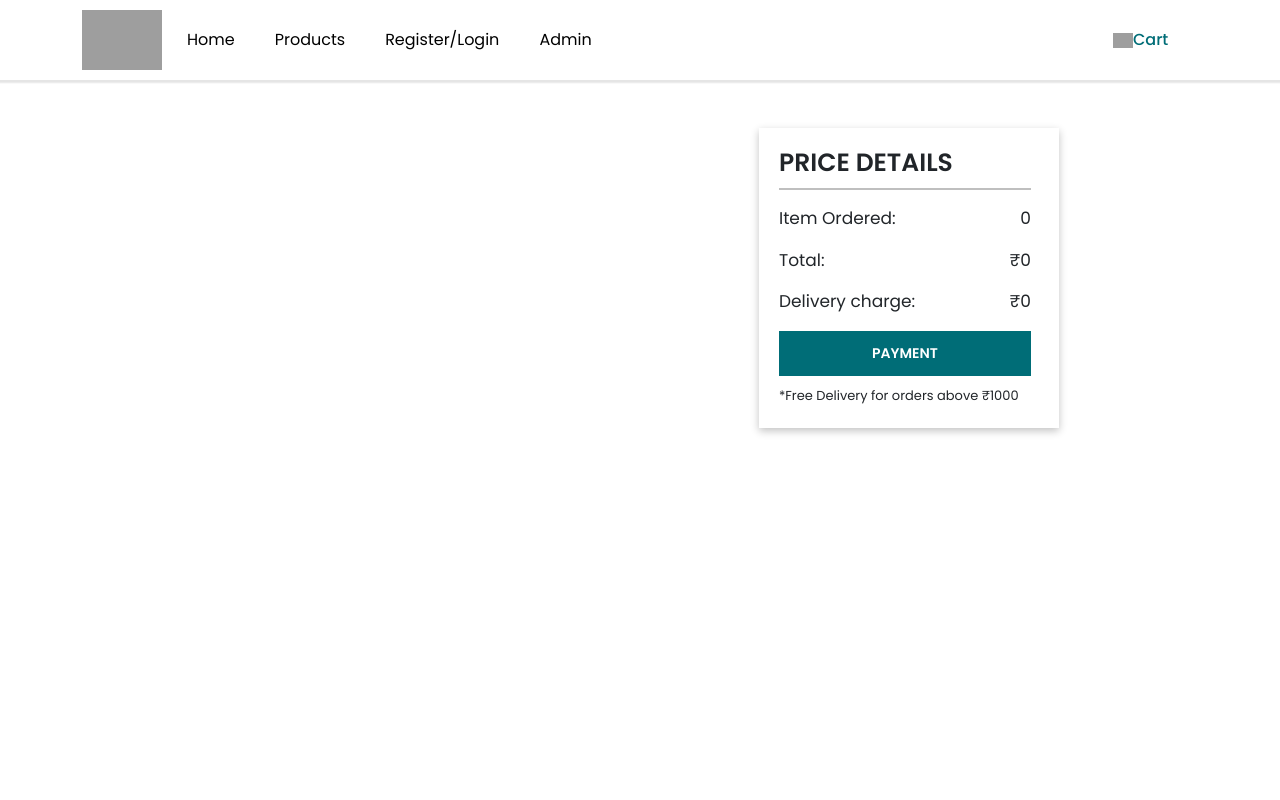
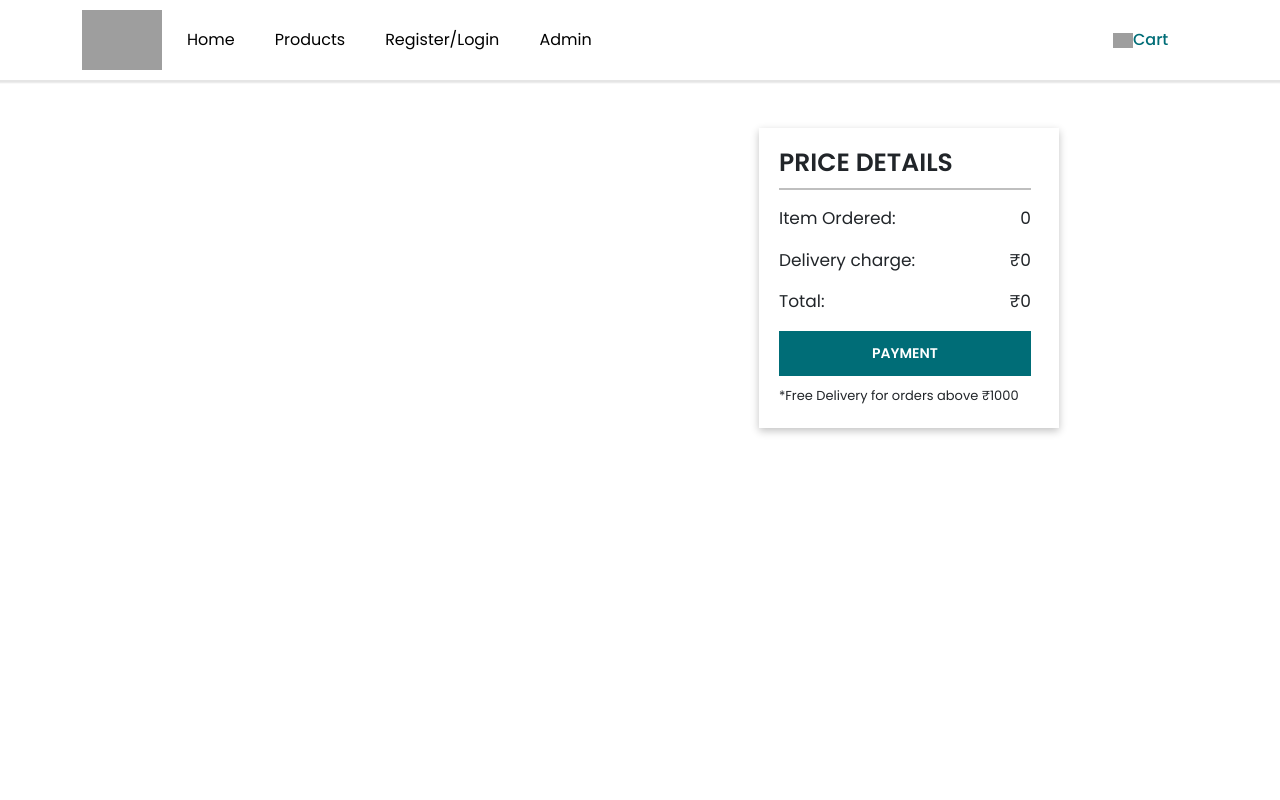
Before and after one commit to marzooq703/dummy-ecom, a React (Create React App) app: page /cart in a window 1280 px wide. Shown: the top 800 px of the page. Built offline with nearby package versions, Linux system fonts and the light colour scheme; grey boxes are pictures that could not be loaded.

Commit message:
Price Details

```diff
--- a/src/Components/CartHidden/CartHidden.js
+++ b/src/Components/CartHidden/CartHidden.js
@@ -38,12 +38,12 @@ const CartHidden = (props) => {
             Item Ordered: <span>{cart.length}</span>
           </p>
           <p className="bill-item bill-font">
+            Delivery charge:
+            <span>&#x20b9;{delivery}</span>
+          </p>
+          <p className="bill-item bill-font">
             Total:
             <span>&#x20b9;{grandTotal}</span>
-          </p>
-          <p className="bill-item bill-font">
-            Delivery charge:
-            <span>&#x20b9;{delivery}</span>
           </p>
           <input type="submit" className="bttn cart-btn1" value="PAYMENT" />
           <small className="cart-free">
```
